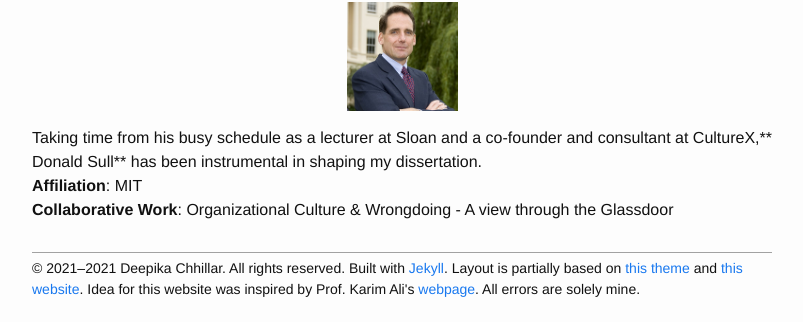
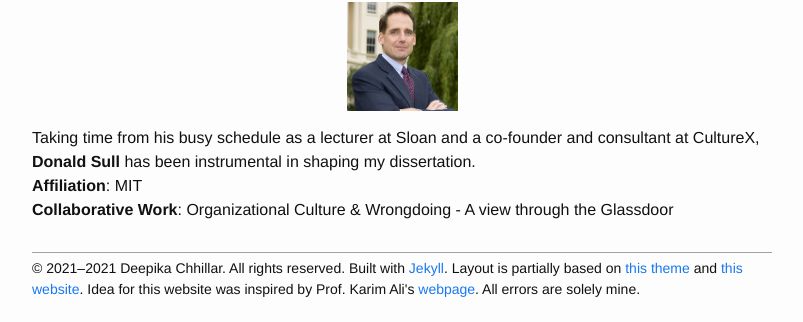
Before and after one commit to deepikachhillar/deepikachhillar.github.io, a Jekyll site: the page built from nav/collaborators.md, in a window 1280 px wide. Shown: the part 1217-1539 px from the top of the page, without its empty margins (238-1041 px from the left). Built offline with Jekyll 4.4.1, drawn with Linux system fonts in a browser that asks for light colours.

Commit message:
Update collaborators.md

```diff
--- a/nav/collaborators.md
+++ b/nav/collaborators.md
@@ -43,9 +43,9 @@ National Innovation Ecosystems in the G-20 Countries: Institutions, Knowledge In
 **Collaborative Work**: An Eye for AI: Insights into the Governance of Artificial Intelligence and Vision for Future Research.
 
 <figure>
-	<img style="display=inline-block" width="15%" src="{{ "/resources/images/collaborators/don_sull.jpg" |  prepend: site.baseurl }}" alt="Ruth Aguilera" />
+	<img style="display=inline-block" width="15%" src="{{ "/resources/images/collaborators/don_sull.jpg" |  prepend: site.baseurl }}" alt="Donald Sull" />
 </figure>
-Taking time from his busy schedule as a lecturer at Sloan and a co-founder and consultant at CultureX,** Donald Sull** has been instrumental in shaping my dissertation.\
+Taking time from his busy schedule as a lecturer at Sloan and a co-founder and consultant at CultureX, **Donald Sull** has been instrumental in shaping my dissertation.\
 **Affiliation**: MIT\
 **Collaborative Work**: Organizational Culture & Wrongdoing - A view through the Glassdoor
 
```
